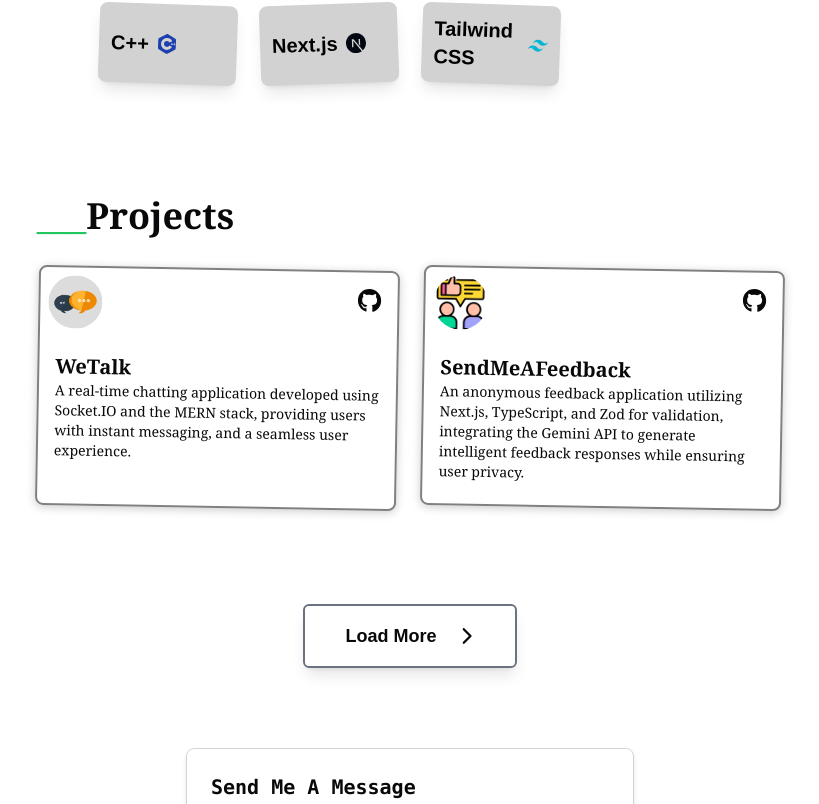
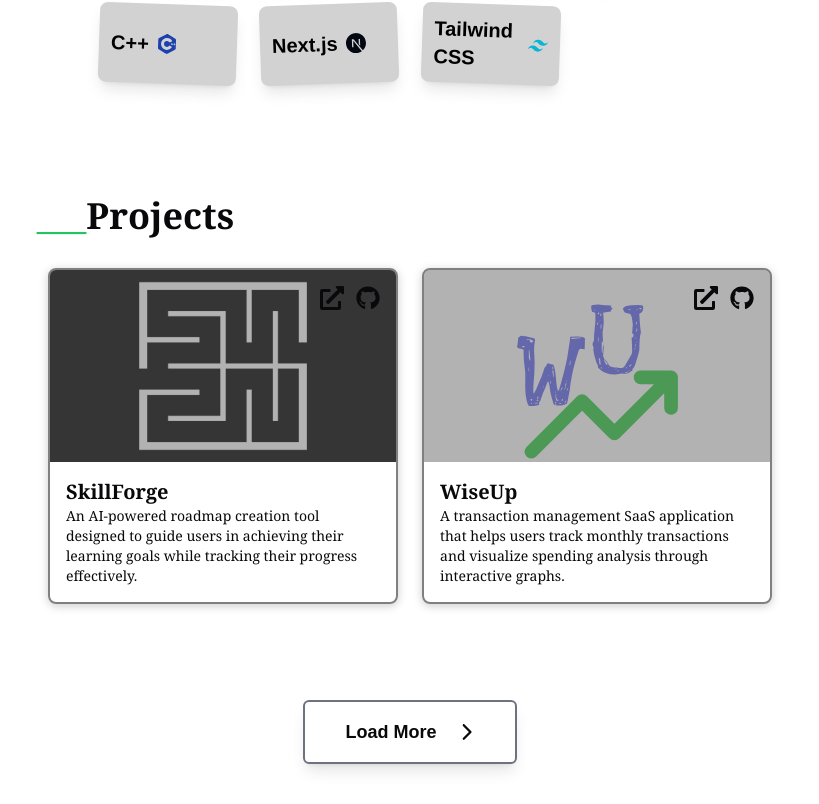
Before and after one commit to Mr-Dwight-Schrute-CPU/portfolio, a Next.js app: page / in a window 1280 px wide. Shown: the part 1117-1921 px from the top of the page, without its empty margins (230-1049 px from the left). Built offline with nearby package versions, Linux system fonts and the light colour scheme.

Commit message:
updated project and cards. Skill section remaining

```diff
--- a/src/app/page.tsx
+++ b/src/app/page.tsx
@@ -68,6 +68,7 @@ export default function Home() {
             <Card
               key={index}
               imageUrl={project.imageUrl}
+              liveUrl = {project.liveUrl}
               title={project.title}
               description={project.description}
               githubUrl={project.githubUrl}
--- a/src/app/projects/page.tsx
+++ b/src/app/projects/page.tsx
@@ -13,7 +13,7 @@ const page = () => {
   const router = useRouter();
   return (
     <div className='MainContainer flex flex-col w-7/12 mx-auto'>
-      <div className=' flex items-center p-4 flex-col-reverse md:flex-row justify-between w-full'>
+      <div className=' flex items-center p-5 flex-col-reverse md:flex-row justify-around w-full'>
         <Image width={300} height={300} src="/Images/SomeRecentWork.svg" alt="Some Recent Work" />
         <Image width={200} height={200} src="/Images/Bitmoji.webp" alt="Some Recent Work" />
       </div>
@@ -23,6 +23,7 @@ const page = () => {
         {projects.map((project, index) => (
             <Card
               key={index}
+              liveUrl={project.liveUrl}
               imageUrl={project.imageUrl}
               title={project.title}
               description={project.description}
--- a/src/components/Card.tsx
+++ b/src/components/Card.tsx
@@ -1,48 +1,89 @@
-// src/components/Card.tsx
 'use client';
 import React from 'react';
-import { animated } from '@react-spring/web';
-import { FaGithub } from 'react-icons/fa';
+import { animated, useSpring } from '@react-spring/web';
+import {FaExternalLinkAlt, FaGithub } from 'react-icons/fa';
 import Image from 'next/image';
-// import Image from 'next/image';
+import { useRouter } from 'next/navigation';
 
 interface CardProps {
   imageUrl: string;
   title: string;
   description: string;
   githubUrl: string;
+  liveUrl?: string; // Optional field for live link
 }
 
-const Card: React.FC<CardProps> = ({ imageUrl, title, description, githubUrl }) => {
+const Card: React.FC<CardProps> = ({ imageUrl, title, description, githubUrl, liveUrl }) => {
   const [isHovered, setIsHovered] = React.useState(false);
+  const router = useRouter();
+
+  const animationProps = useSpring({
+    transform: isHovered ? 'scale(1.05) rotate(-2deg)' : 'scale(1) rotate(0deg)',
+    config: { duration: 300 }, // Smooth transition
+  });
 
   return (
     <animated.div
       style={{
-        transform: isHovered ? 'scale(1.05) rotate(2deg)' : 'scale(1) rotate(1deg)',
+        ...animationProps,
         borderRadius: '8px',
         border: '2px solid gray',
         overflow: 'hidden',
         boxShadow: '0 2px 10px rgba(0, 0, 0, 0.2)',
-        position: 'relative', // For positioning the GitHub icon
-        height: '15rem',
+        position: 'relative',
+        height: 'auto', // Adjusts to content
+        maxWidth: '350px', // Constrains the card's width for responsiveness
+        margin: 'auto', // Centers the card
+        cursor: 'pointer', // Adds pointer cursor on hover
+      }}
+      onClick={() => {
+        router.replace(githubUrl);
       }}
       onMouseEnter={() => setIsHovered(true)}
       onMouseLeave={() => setIsHovered(false)}
     >
-      <Image width={70} height={70} src = {imageUrl} alt={title} className="p-2 rounded-full object-cover" />
-      <div className="p-4 overflow-auto">
+      <div className="relative">
+        {/* Image with an overlay */}
+        <Image
+          width={350}
+          height={200}
+          src={imageUrl}
+          alt={title}
+          className={`object-cover w-full h-48 transition-opacity duration-300 ${
+            isHovered ? 'opacity-100' : 'opacity-70'
+          }`}
+        />
+        {/* Overlay Layer */}
+        {!isHovered && (
+          <div className="absolute inset-0 bg-black bg-opacity-30"></div>
+        )}
+      </div>
+
+      <div className="p-4">
         <h3 className="text-xl font-semibold">{title}</h3>
-        <p className='overflow-auto text-sm'>{description}</p>
+        <p className="text-sm overflow-auto">{description}</p>
       </div>
+
+      <div className="absolute top-4 right-4 flex gap-3 z-10">
+        {liveUrl && (
+          <a
+            href={liveUrl}
+            target="_blank"
+            rel="noopener noreferrer"
+            className="text-2xl hover:opacity-75 transition-opacity duration-200"
+          >
+            <FaExternalLinkAlt />
+          </a>
+        )}
         <a
           href={githubUrl}
           target="_blank"
           rel="noopener noreferrer"
-        className="absolute top-4 right-4 text-2xl hover:opacity-75 transition-opacity duration-200"
+          className=" hover:opacity-75 transition-opacity duration-200 text-2xl "
         >
           <FaGithub />
         </a>
+      </div>
     </animated.div>
   );
 };
--- a/src/helpers/Project.ts
+++ b/src/helpers/Project.ts
@@ -1,13 +1,29 @@
 export const projects = [
+  {
+      imageUrl: '/Images/SkillForgeLogo.png',
+      title: 'SkillForge',
+      liveUrl: "https://skillforge.kunalnasa.xyz/",
+      description: 'An AI-powered roadmap creation tool designed to guide users in achieving their learning goals while tracking their progress effectively.',
+      githubUrl: 'https://github.com/KunalNasa/skillforge',
+  },
+  {
+      imageUrl: '/Images/WiseUpLogo.svg',
+      title: 'WiseUp',
+      liveUrl: "https://wiseup-app.vercel.app/",
+      description: 'A transaction management SaaS application that helps users track monthly transactions and visualize spending analysis through interactive graphs.',
+      githubUrl: 'https://github.com/KunalNasa/WiseUp',
+  },
   {
       imageUrl: '/Images/ChatIcon.webp',
       title: 'WeTalk',
+      liveUrl: "https://wetalk-2vvh.onrender.com/",
       description: 'A real-time chatting application developed using Socket.IO and the MERN stack, providing users with instant messaging, and a seamless user experience.',
       githubUrl: 'https://github.com/KunalNasa/ChatApp',
   },
   {
       imageUrl: '/Images/FeedBackApp.png',
       title: 'SendMeAFeedback',
+      liveUrl: "https://send-me-a-feedback.vercel.app/",
       description: 'An anonymous feedback application utilizing Next.js, TypeScript, and Zod for validation, integrating the Gemini API to generate intelligent feedback responses while ensuring user privacy.',
       githubUrl: 'https://github.com/KunalNasa/send-me-a-feedback',
   },
@@ -18,21 +34,9 @@ export const projects = [
       githubUrl: 'https://github.com/KunalNasa/SustainableLivingDash',
   },
   {
-      imageUrl: '/Images/UrlShortenLogo.png',
-      title: 'Link Shrink',
-      description: 'A URL shortener application created with the MERN stack, allowing users to easily shorten, share, and track their links with analytics features to monitor link performance.',
-      githubUrl: 'https://github.com/KunalNasa/Web-Dev/tree/main/01FullStack',
-    },
-    {
       imageUrl: '/Images/spotifyLogo.svg',
       title: 'Spotify Clone',
       description: 'A fully responsive Spotify clone developed using Vanilla JavaScript, featuring audio playback, playlist management, and a user-friendly interface for an immersive music experience.',
       githubUrl: 'https://github.com/KunalNasa/Web-Dev/tree/main/Spotify',
   },
-    {
-      imageUrl: '/Images/PassManagerLogo.png',
-      title: 'Pass Manager',
-      description: 'A password manager application built using React and local storage, providing users with a secure way to store and manage their passwords and credentials efficiently.',
-      githubUrl: 'https://github.com/KunalNasa/Web-Dev/tree/main/ReactProjects/PassManager',
-    },
 ];
```
Also changed, not shown: public/Images/SkillForgeLogo.png (added), public/Images/WiseUpLogo.svg (added). Lines whose indentation alone changed are shown as unchanged.
